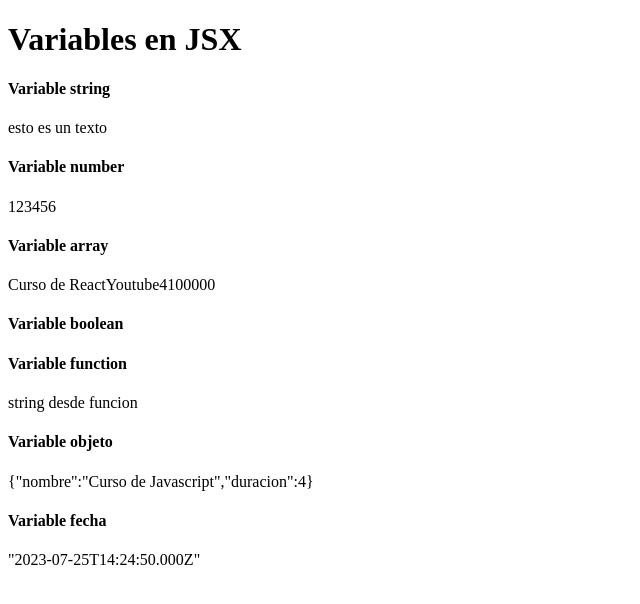
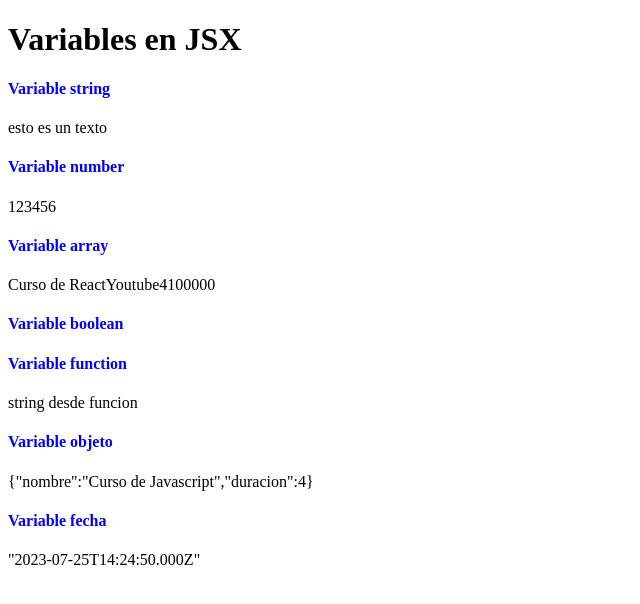
Before and after one commit to aleramirezsj/primer-proyecto-react, a React (Vite) app: page / in a window 1280 px wide. Shown: the top 604 px of the page, without its empty margins (0-640 px from the left). Built offline with nearby package versions, Linux system fonts and the light colour scheme.

Commit message:
estilos css a nuestro componenete

```diff
--- /dev/null
+++ b/src/PrimerComponente.css
@@ -0,0 +1 @@
+h4 { color: blue;}
--- a/src/PrimerComponente.jsx
+++ b/src/PrimerComponente.jsx
@@ -1,3 +1,5 @@
+import './PrimerComponente.css'
+
 const string = 'esto es un texto'
 const number = 123456
 const array = ['Curso de React', 'Youtube', 4, 100000]
```
